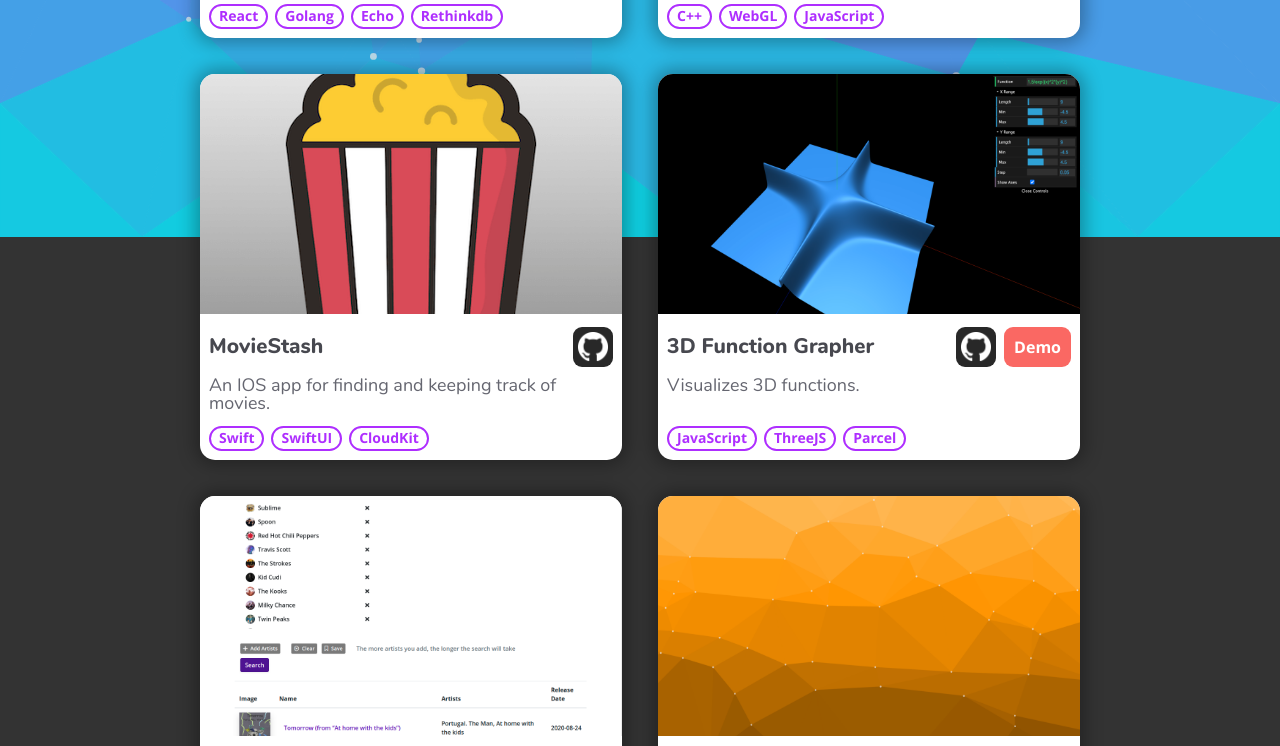
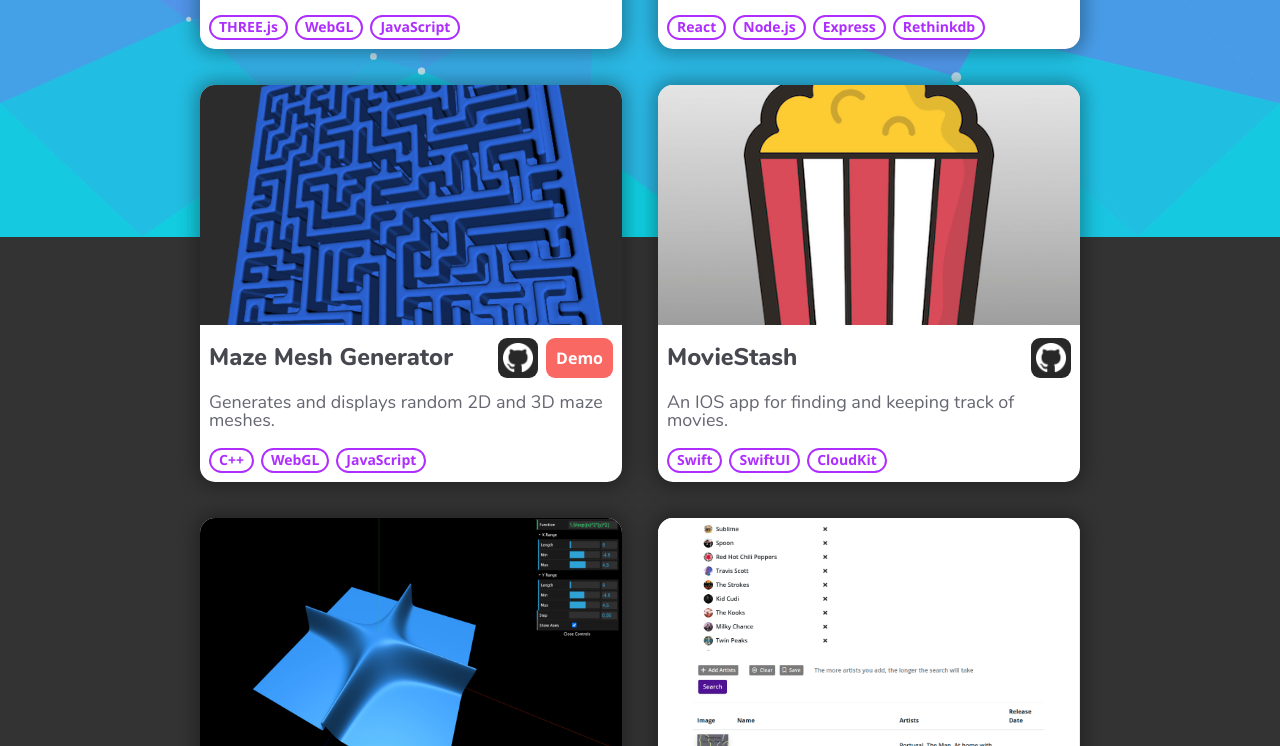
Before and after one commit to metzlr/metzlr.github.io, a website built with Parcel: page src/index.pug in a window 1280 px wide. Shown: the part 563-1309 px from the top of the page. Built offline with nearby package versions, Linux system fonts and the light colour scheme.

Commit message:
Added portals project. Changed some minor styling

```diff
--- a/src/index.pug
+++ b/src/index.pug
@@ -35,17 +35,25 @@
         -
           var projects = [
             {
+              name: "Portals",
+              description: "An implementation of functioning portals written using THREE.js.",
+              tags: ["THREE.js", "WebGL", "JavaScript"],
+              imageURL: "/images/projects/portals/preview.png",
+              repoLink: "https://github.com/metzlr/portals",
+              demoLink: "https://metzlr.github.io/portals",
+            },
+            {
               name: "DormDesign",
               description: "A web app where roommates can collaboratively design their dorm room in realtime.",
-              tags: ["React", "Golang", "Echo", "Rethinkdb"],
+              tags: ["React", "Node.js", "Express", "Rethinkdb"],
               imageURL: "/images/projects/dormdesign/preview.png",
               repoLink: "https://github.com/gmisail/dormdesign",
             },
             {
               name: "Maze Mesh Generator",
-              description: "Generates mazes then creates 2D/3D meshes of them.",
+              description: "Generates and displays random 2D and 3D maze meshes.",
               tags: ["C++", "WebGL", "JavaScript"],
-              imageURL: "/images/projects/maze-generator/preview-square.png",
+              imageURL: "/images/projects/maze-generator/preview-large.png",
               repoLink: "https://github.com/metzlr/maze-generator",
               demoLink: "https://metzlr.github.io/maze-generator",
             },
@@ -59,7 +67,7 @@
             {
               name: "3D Function Grapher",
               description: "Visualizes 3D functions.",
-              tags: ["JavaScript", "ThreeJS", "Parcel"],
+              tags: ["JavaScript", "THREE.js", "Parcel"],
               imageURL: "/images/projects/grapher3D/preview.png",
               repoLink: "https://github.com/metzlr/grapher3D",
               demoLink: "https://metzlr.github.io/grapher3D",
--- a/src/styles/project-preview.scss
+++ b/src/styles/project-preview.scss
@@ -52,6 +52,11 @@
         align-items: center;
         justify-content: space-between;
 
+        h3 {
+          font-size: x-large;
+          margin-right: 10px;
+        }
+
         .project-card-links {
           display: flex;
           flex-direction: row;
@@ -67,12 +72,12 @@
       }
 
       .project-card-body {
-        margin-top: 0.5em;
+        margin-top: 0.85em;
       }
     }
 
     .bottom-aligned.project-card-tags {
-      margin-top: 0.5em;
+      margin-top: 0.75em;
       display: flex;
       flex-flow: row wrap;
       justify-content: flex-start;
```
Also changed, not shown: src/images/projects/portals/preview.png (added).
